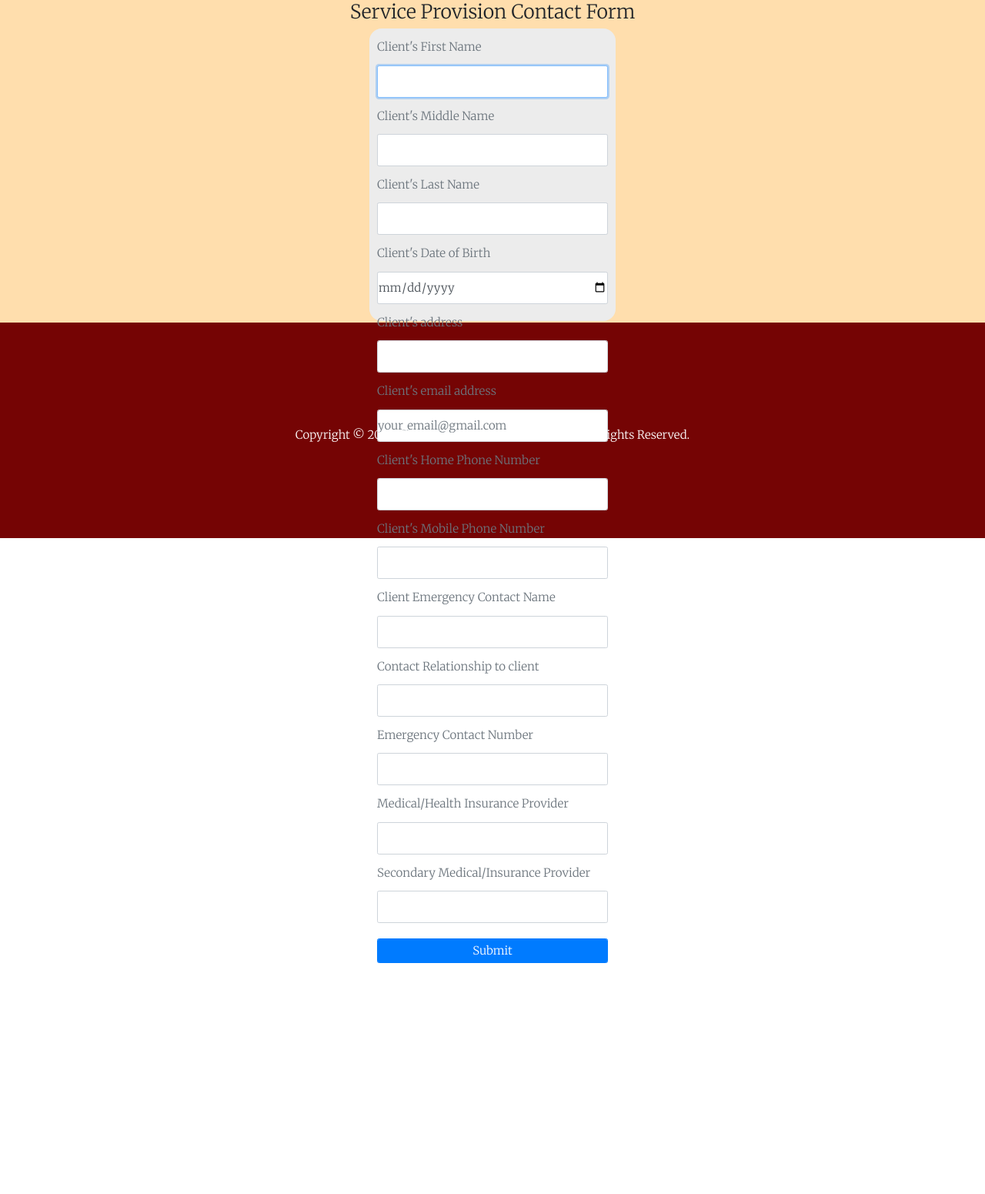
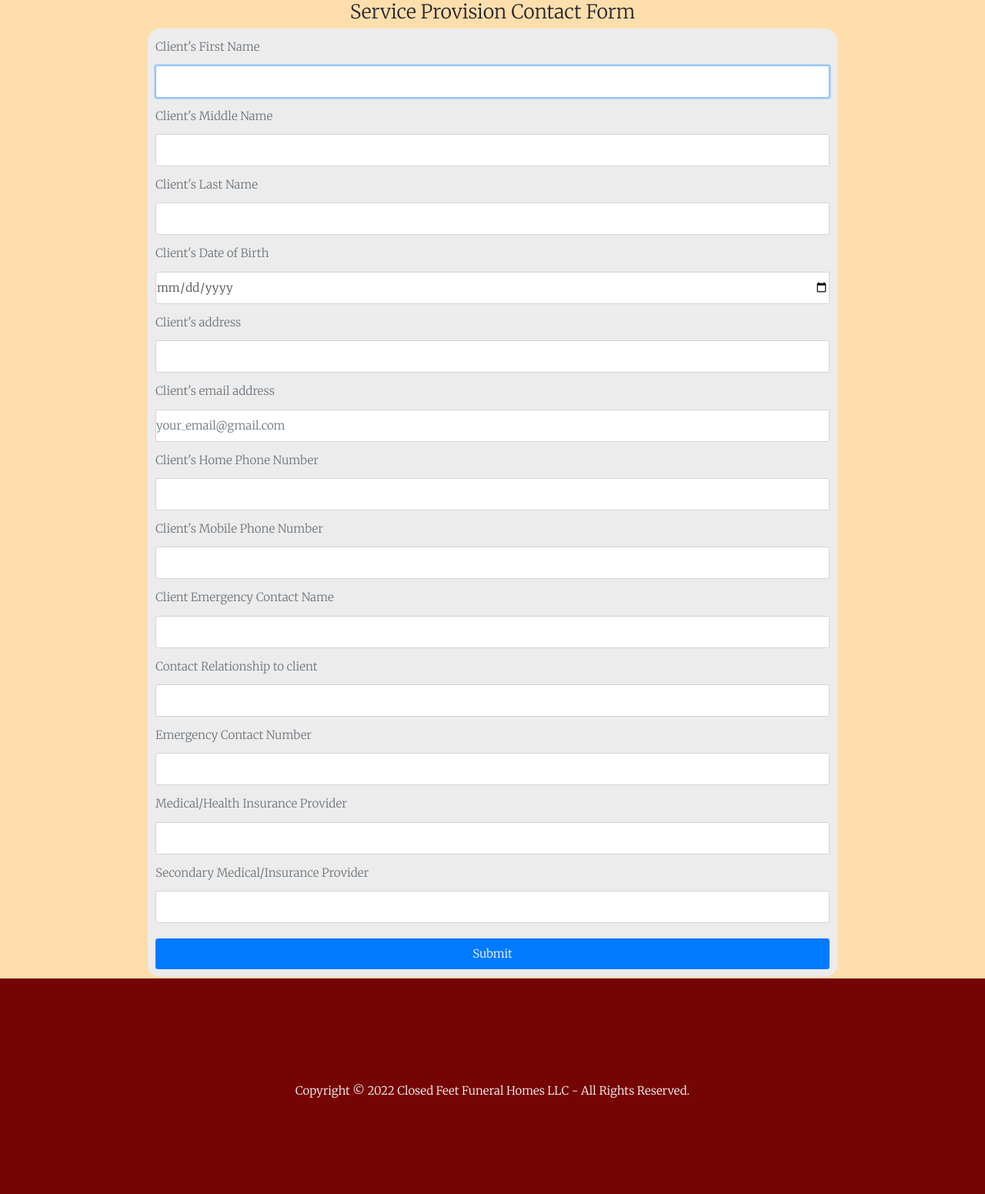
Before and after one commit to JMcc888/closed-feet, a Node server app: page /apply/client in a window 1280 px wide. Shown: the part 62-1613 px from the top of the page at 77% size. Before the commit the page ends 1313 px from the top, so only its background shows below. Run offline with Node 20, Linux system fonts and the light colour scheme; some libraries are stand-ins or nearby versions.

Commit message:
Form coming along nicely

```diff
--- a/package.json
+++ b/package.json
@@ -28,6 +28,7 @@
     "express-session": "^1.17.3",
     "method-override": "^3.0.0",
     "mongoose": "^6.4.7",
+    "nodemailer": "^6.7.7",
     "nodemon": "^2.0.19",
     "passport": "^0.6.0",
     "passport-local": "^1.0.0",
--- a/public/css/style.css
+++ b/public/css/style.css
@@ -622,9 +622,12 @@
   display: flex;
   flex-direction: column;
   background-color: #ececec;
+  border-radius: 2vh
+}
+
+.login-form {
   width: 32rem;
   height: 38rem;
-  border-radius: 2vh
 }
 
 .login-form input,
@@ -808,6 +811,10 @@
   justify-content: center;
   height: 100vh;
   background-color: #ffaeae;
+}
+
+.add-user-form {
+  width: 70%;
 }
 
 .add-user-form input,
```
Also changed, not shown: README.md, 1 other file.
